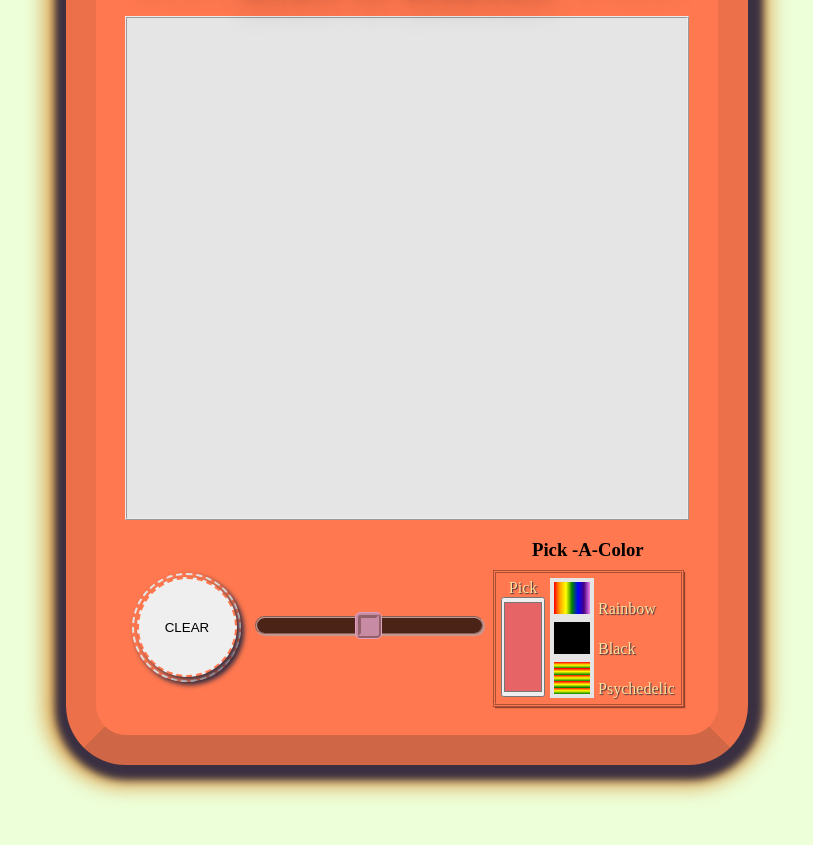
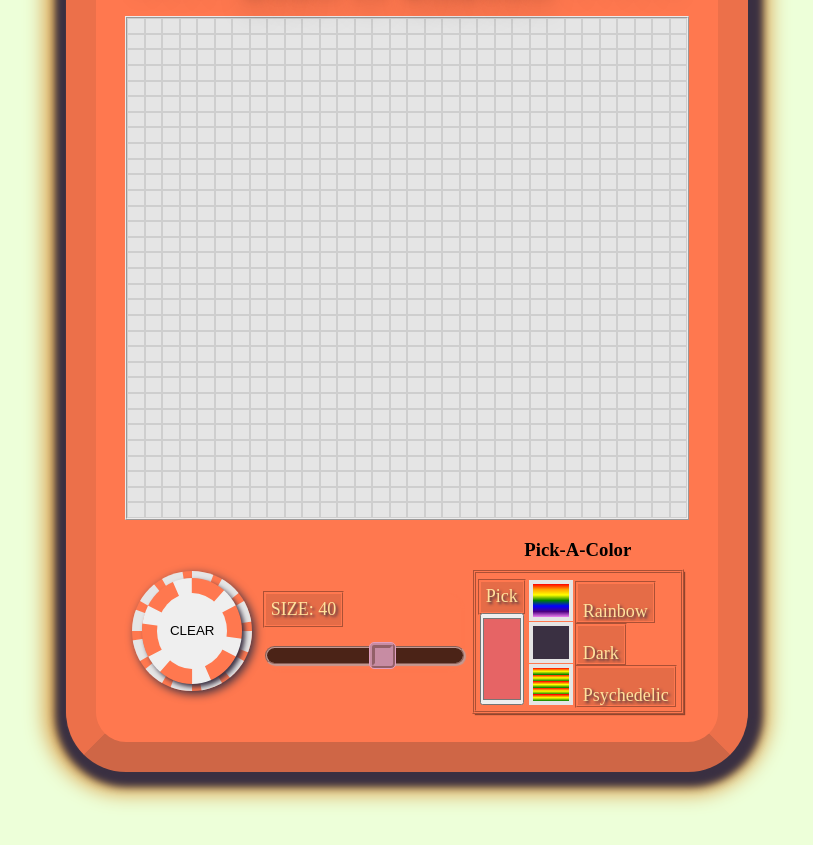
Before and after one commit to Yuni-Me/etch-a-sketch, a plain HTML site: page index.html in a window 1280 px wide. Shown: the part 299-1144 px from the top of the page, without its empty margins (233-1046 px from the left). Drawn offline with Linux system fonts and the light colour scheme; a web font is replaced by a local one.

Commit message:
Add screen grid statically

```diff
--- a/app.js
+++ b/app.js
@@ -0,0 +1,58 @@
+let screen = document.querySelector('.screen');
+let divGrid = document.createElement('div');
+
+function setScreen(gridSize) {
+
+    divGrid.classList.add('divGrid');
+    for (let i = 0; i < gridSize * gridSize; i++) {
+        let pixel = document.createElement('div');
+        pixel.classList.add('pixel');
+        divGrid.appendChild(pixel);
+        pixel.style.width = `${(560 - (gridSize * 2))/gridSize}px`;
+        pixel.style.height = `${(500 - (gridSize * 2))/gridSize}px`;
+    }
+    // console.log(divGrid);
+    screen.appendChild(divGrid);
+
+}
+
+function clearScreen() {
+    pixel.style.backgroundColor = '#e5e5e5';
+}
+
+function paintPixel(e) {
+    e.target.style.backgroundColor = '#000';
+}
+
+let slider = document.querySelector('.slider');
+var output = document.getElementById("demo");
+let clearButton = document.querySelector('.clear');
+output.innerHTML = slider.value;
+
+setScreen(32);
+
+let dots = document.getElementsByClassName('pixel');
+console.log(divGrid);
+console.log(dots);
+
+slider.oninput = function() {
+  output.innerHTML = this.value;
+}
+let pixels = Array.from(dots)
+clearButton.addEventListener('click', () => {
+    pixels.forEach( pixel => {
+        pixel.style.background = '#e5e5e5';
+    });
+});
+pixels.map( dot => {
+    dot.addEventListener('mouseover', e => {
+        e.target.style.background = '#3a3042';
+        // e.target.style.background = 'linear-gradient(to bottom, red,orange,yellow,green,blue,indigo,violet)';
+        // e.target.style.background = 'repeating-linear-gradient(red, yellow 10%, green 20%)';
+    });
+});
+// addEventListener('onmouseover', () => {
+//     this.style.backgroundColor = "#000";
+// });
+// setScreen(slider.value);
+// setScreen(16);
--- a/index.html
+++ b/index.html
@@ -21,10 +21,11 @@
                 <div class="actions">
                     <div class="divClear"><button class="clear">CLEAR</button></div>
                     <div class="slidecontainer">
-                        <input type="range" min="1" max="100" value="50" class="slider" id="myRange">
+                        <p>SIZE: <span id="demo"></span></p>
+                        <input type="range" min="4" max="64" step="12" class="slider" id="myRange" >
                     </div>
                     <div class="color">
-                        <h3>Pick -A-Color</h3>
+                        <h3>Pick-A-Color</h3>
                         <div class="colorContainer">
                             <div class="colorPicker">
                                 <label for="head">Pick</label>
@@ -36,9 +37,9 @@
                                     <button></button>
                                     <label for="rainbowColor">Rainbow</label>
                                 </div>
-                                <div class="blackColor">
+                                <div class="darkColor">
                                     <button></button>
-                                    <label for="blackColor">Black</label>
+                                    <label for="darkColor">Dark</label>
                                 </div>
                                 <div class="randomColor">
                                     <button></button>
--- a/style.css
+++ b/style.css
@@ -33,22 +33,14 @@
   height: 100px;
   align-items: center;
   font-size: 1.4rem;
-  /* color: #db9d47; */
   color: #fcd271;
-  /* color: #ff9ce1; */
-  /* text-shadow: 3px 3px 3px black, 3px 3px 4px #ff784f; */
   text-shadow: 0 1px 0 #a38181, 0 2px 0 #856868, 0 3px 0 #8a8585,
     0 4px 0 #9c7676, 0 5px 0 #1a1919, 0 6px 1px rgba(0, 0, 0, 0.1),
     0 0 5px rgba(0, 0, 0, 0.1), 0 1px 3px rgba(0, 0, 0, 0.3),
     0 3px 5px rgba(0, 0, 0, 0.2), 0 5px 10px rgba(0, 0, 0, 0.25),
     0 10px 10px rgba(0, 0, 0, 0.2), 0 20px 20px rgba(0, 0, 0, 0.15);
-  /* margin-bottom: 30px; */
-  /* margin-top: -15px; */
 }
 .header h1 {
-  /* font-family: "Chicle", cursive; */
-  /* font-family: "Metamorphous", cursive; */
-  /* font-family: "Uncial Antiqua", cursive; */
   font-family: "Eagle Lake", cursive;
   font-stretch: extra-condensed;
   transform: scaleY(1.7);
@@ -66,23 +58,32 @@
   background-color: #e5e5e5;
   border: 1px inset #eeecec;
   outline: 1px outset #eeecec;
+  padding: 0;
+}
+.divGrid {
+  display: flex;
+  margin: 0;
+  flex-wrap: wrap;
+}
+.pixel {
+  border: 1px solid rgba(0, 0, 0, 0.1);
+  align-self: center;
 }
 .actions {
-  /* height: 100px; */
   display: flex;
   justify-content: space-around;
   align-items: center;
   margin-top: 30px;
 }
 .divClear {
-  width: 105px;
-  height: 105px;
+  width: 100px;
+  height: 100px;
   border-radius: 50%;
   display: flex;
   justify-content: center;
   align-items: center;
-  border: 2px dashed #e5e5e5;
-  box-shadow: 3px 3px 5px #3a3042;
+  border: 10px dashed #e5e5e5;
+  box-shadow: 3px 3px 10px #3a3042;
   cursor: pointer;
 }
 .divCLear:focus,
@@ -91,34 +92,44 @@
   box-shadow: 3px 3px 10px #3a3042;
 }
 .clear {
-  width: 100px;
-  height: 100px;
+  width: 106px;
+  height: 106px;
   border-radius: 50%;
-  border: 2px dashed #ff784f;
+  border: 15px dashed #ff784f;
+  outline: 0px dashed #ff784f;
   box-shadow: 3px 3px 5px #3a3042;
 }
 .slidecontainer {
-  width: 40%;
+  width: 35%;
   border-radius: 15px;
-  border: 1px ridge #ff784f;
+  box-shadow: 2px 2px 2px #ff784f;
+}
+.slidecontainer p {
+  margin-bottom: 20px;
+  color: #ffe19c;
+  text-shadow: 2px 2px 3px #3a3042;
+  font-size: large;
+  background-color: rgba(0, 0, 0, 0.1);
+  display: inline-block;
+  padding: 5px;
+  border: 1px groove #ff784f;
+  outline: 2px groove #ff784f;
 }
 .slider {
-  -webkit-appearance: none; /* Override default CSS styles */
-  /* appearance: none; */
-  width: 100%; /* Full-width */
-  height: 15px; /* Specified height */
-  background: #000; /* Grey background */
-
+  -webkit-appearance: none;
+  width: 100%;
+  height: 15px;
+  background: #000;
   outline: #c47d0d;
   border-radius: 15px;
-  opacity: 0.7; /* Set transparency (for mouse-over effects on hover) */
-  -webkit-transition: 0.2s; /* 0.2 seconds transition on hover */
+  opacity: 0.7;
+  -webkit-transition: 0.2s;
   transition: opacity 0.2s;
   border: 2px groove #aaa6ad;
   box-shadow: 1px 1px 1px #aaa6ad;
 }
 .slider:hover {
-  opacity: 1; /* Fully shown on mouse-over */
+  opacity: 1;
 }
 .slider::-webkit-slider-thumb {
   appearance: none;
@@ -128,16 +139,15 @@
   border-radius: 8px;
   border: 5px ridge #b095c7;
   outline: 1px groove #d4b0f1;
-  /* background: #3a3042; */
   cursor: pointer;
   border-radius: 4px;
 }
 
 .slider::-moz-range-thumb {
-  width: 25px; /* Set a specific slider handle width */
-  height: 25px; /* Slider handle height */
-  background: #4caf50; /* Green background */
-  cursor: pointer; /* Cursor on hover */
+  width: 25px;
+  height: 25px;
+  background: #4caf50;
+  cursor: pointer;
 }
 /* Color Picker */
 .color {
@@ -156,11 +166,21 @@
   align-items: center;
   border: 2px ridge #ff784f;
   outline: 2px ridge #ff784f;
-  padding: 5px;
-  padding-right: 50px;
+  padding: 7px 4px 4px 4px;
+  padding-right: 55px;
   box-shadow: 2px 2px 1px 1px #91442d;
   color: #ffe19c;
   text-shadow: 1px 1px 1px #3a3042;
+}
+.colorContainer label {
+  color: #ffe19c;
+  text-shadow: 2px 2px 3px #3a3042;
+  font-size: large;
+  background-color: rgba(0, 0, 0, 0.1);
+  padding: 5px;
+  padding-top: 4px;
+  border: 1px groove #ff784f;
+  outline: 2px groove #ff784f;
 }
 .colorPicker {
   display: flex;
@@ -170,26 +190,26 @@
   align-items: center;
 }
 .colorPicker input {
-  /* height: 119px; */
-  height: 100px;
+  height: 92px;
   width: 44px;
-  /* margin-bottom: 5px; */
 }
 .preColors {
-  margin-right: -45px;
+  margin-right: -50px;
+}
+.preColors label {
+  padding: 17px 5px 0.1px;
 }
 .rainbowColor button,
-.blackColor button,
+.darkColor button,
 .randomColor button {
-  /* appearance: square-button; */
   width: 44px;
-  height: 40px;
+  height: 41px;
   cursor: default;
   border: 4px solid #e5e5e5;
 }
 .rainbowColor button {
   background-image: linear-gradient(
-    to right,
+    to bottom,
     red,
     orange,
     yellow,
@@ -199,12 +219,12 @@
     violet
   );
 }
-.blackColor button {
-  background: black;
+.darkColor button {
+  background: #3a3042;
 }
 .randomColor button {
   /* background-image: linear-gradient(red, yellow, green); */
-  background-image: repeating-linear-gradient(red, yellow 10%, green 20%);
+  background: repeating-linear-gradient(red, yellow 10%, green 20%);
 }
 /* Footer */
 footer {
```
